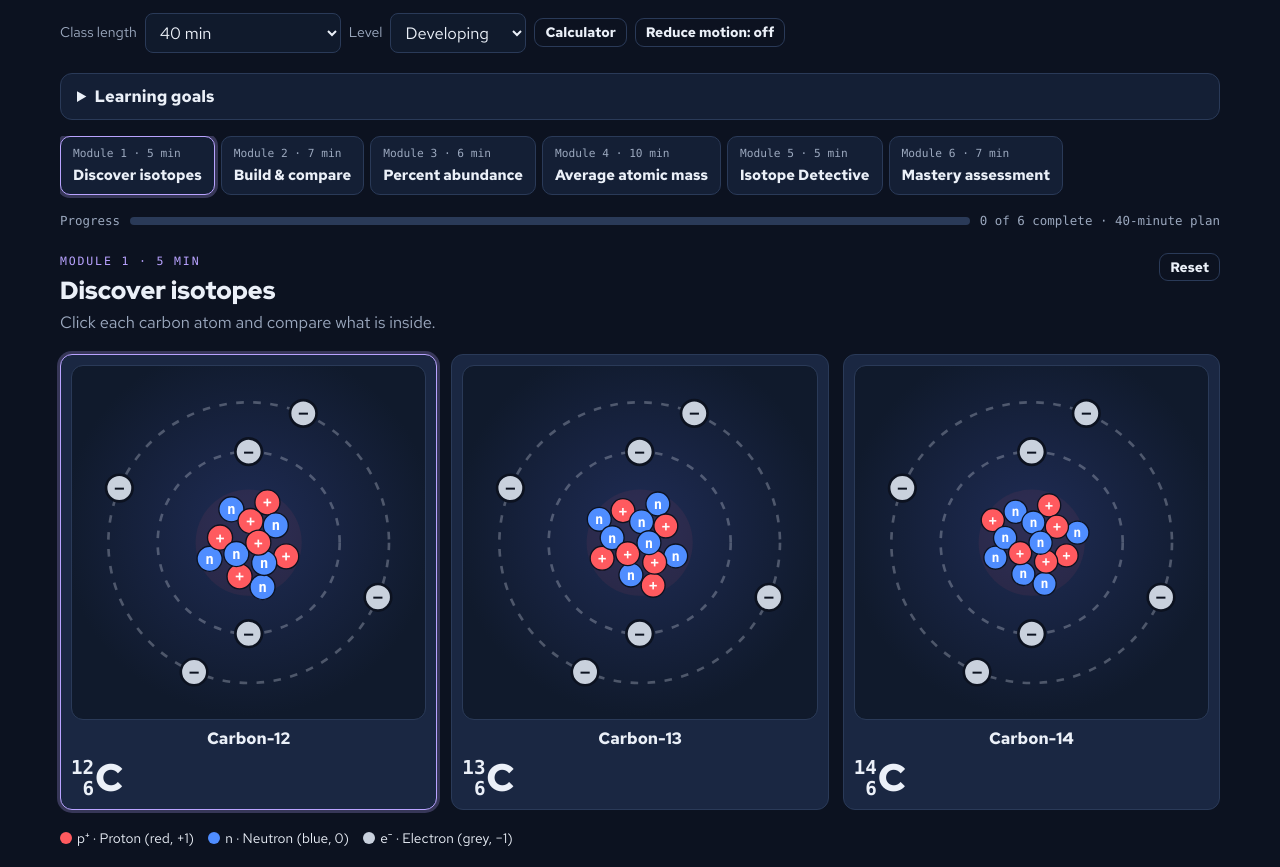
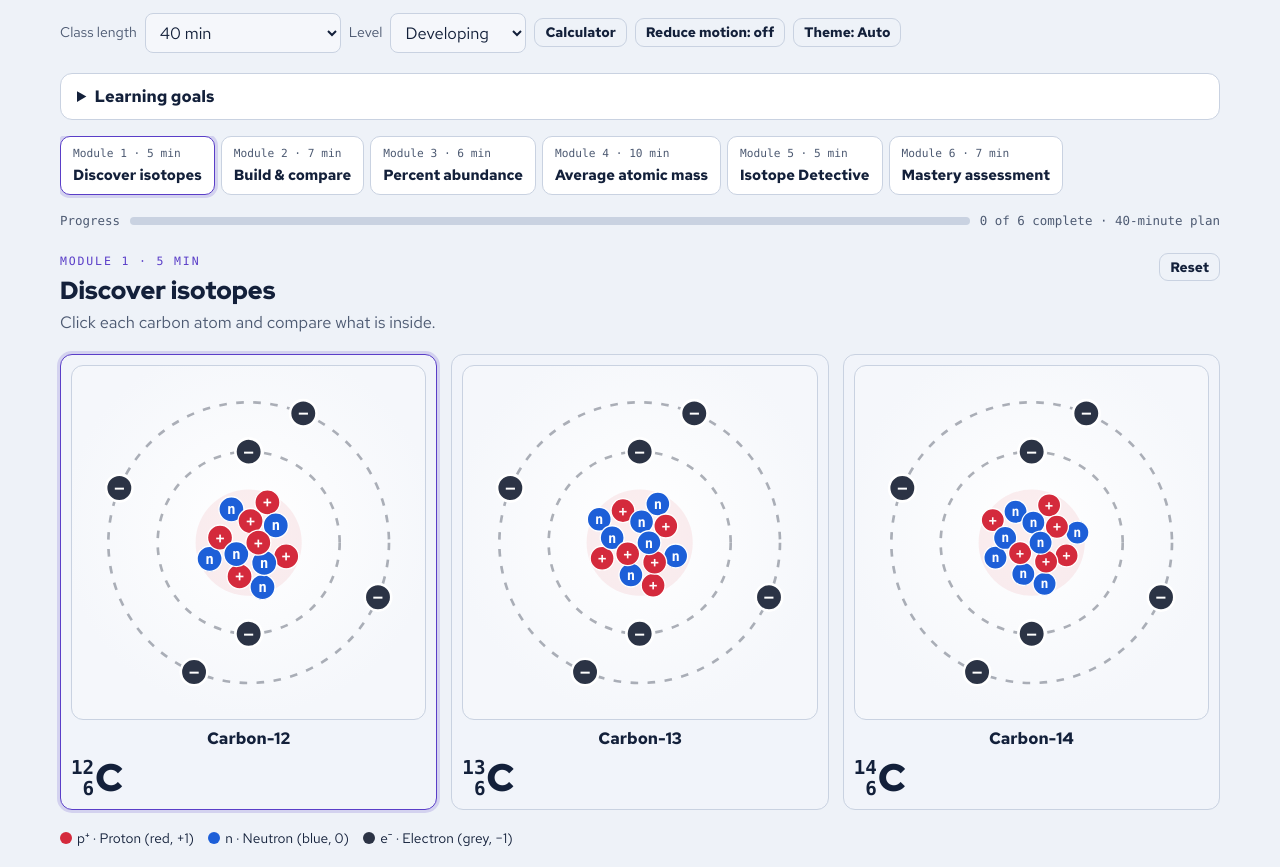
Before and after one commit to shiwnarainp/isotope-lab, a plain HTML site: page index.html in a window 1280 px wide. Shown: the part 162-1029 px from the top of the page. Drawn offline with Linux system fonts and the light colour scheme; a web font is replaced by a local one.

Commit message:
Add light and dark mode with theme toggle
All colors now come from theme tokens with a designed light palette and the
existing dark palette. A Theme button cycles Auto (follows device), Light,
and Dark, and remembers the choice. Particle colors keep their meaning in
both themes; experiment screens stay dark like real instruments.

Co-Authored-By: Claude Opus 5.5 <noreply@anthropic.com>

```diff
--- a/index.html
+++ b/index.html
@@ -12,7 +12,7 @@
 <link rel="preconnect" href="https://fonts.gstatic.com" crossorigin>
 <link rel="stylesheet" href="https://fonts.googleapis.com/css2?family=Red+Hat+Display:wght@700;900&family=Red+Hat+Text:wght@400;500;700&family=Red+Hat+Mono:wght@500;700&display=swap">
 <style>
-/* Layout: a mass-spectrometer bench. Module rail on top; each station pairs a live model or data view (left) with the worksheet (right), stacking on narrow screens. Deliberately single dark theme. */
+/* Layout: a mass-spectrometer bench. Module rail on top; each station pairs a live model or data view (left) with the worksheet (right), stacking on narrow screens. Dark palette on bare :root; light palette via prefers-color-scheme (Auto) or data-theme="light"; header toggle cycles Auto/Light/Dark. */
 :root{
   color-scheme:dark;
   --bg:#0c1220; --bg2:#101a2c; --panel:#141f35; --panel2:#1a2742; --ink:#ebf0f8; --muted:#9ba8be; --line:#2a3a58;
@@ -20,14 +20,38 @@
   --isoA:#b9a3ff; --isoB:#ffc35c;
   --pro:#ff5a5f; --neu:#4f8dff; --ele:#c9d1dd;
   --ok:#4fd18b; --ok-soft:#12321f; --no:#ff7b7b; --no-soft:#3b1b20; --warn-soft:#3a2e12;
+  --bg-glow:#20214a; --stage-hi:#1f2c55; --halo:rgba(255,90,95,.07); --shell:rgba(201,209,221,.32);
+  --particle-edge:#0c1220; --particle-mark:#fff; --ele-mark:#0c1220; --shadow:rgba(0,0,0,.4);
   --display:"Red Hat Display",ui-sans-serif,system-ui,sans-serif;
   --body:"Red Hat Text",ui-sans-serif,system-ui,-apple-system,"Segoe UI",sans-serif;
   --mono:"Red Hat Mono",ui-monospace,SFMono-Regular,Menlo,monospace;
   --r:12px;
 }
+@media (prefers-color-scheme: light){
+  :root:not([data-theme="dark"]){
+    --bg:#eef2f8; --bg2:#f5f7fb; --panel:#ffffff; --panel2:#f1f4fa; --ink:#13203a; --muted:#4d5a72; --line:#c9d2e1;
+    --accent:#5a3ec8; --accent-ink:#ffffff; --glow:rgba(90,62,200,.18);
+    --isoA:#5a3ec8; --isoB:#9a5300;
+    --pro:#d42a3c; --neu:#1d5fd8; --ele:#2b3345;
+    --ok:#12733f; --ok-soft:#dcf2e4; --no:#bd2537; --no-soft:#fbe4e7; --warn-soft:#fbefcf;
+    --bg-glow:#dcd5fb; --stage-hi:#ffffff; --halo:rgba(212,42,60,.08); --shell:rgba(43,51,69,.38);
+    --particle-edge:#ffffff; --particle-mark:#fff; --ele-mark:#ffffff; --shadow:rgba(19,32,58,.18);
+    color-scheme:light;
+  }
+}
+:root[data-theme="light"]{
+  --bg:#eef2f8; --bg2:#f5f7fb; --panel:#ffffff; --panel2:#f1f4fa; --ink:#13203a; --muted:#4d5a72; --line:#c9d2e1;
+  --accent:#5a3ec8; --accent-ink:#ffffff; --glow:rgba(90,62,200,.18);
+  --isoA:#5a3ec8; --isoB:#9a5300;
+  --pro:#d42a3c; --neu:#1d5fd8; --ele:#2b3345;
+  --ok:#12733f; --ok-soft:#dcf2e4; --no:#bd2537; --no-soft:#fbe4e7; --warn-soft:#fbefcf;
+  --bg-glow:#dcd5fb; --stage-hi:#ffffff; --halo:rgba(212,42,60,.08); --shell:rgba(43,51,69,.38);
+  --particle-edge:#ffffff; --particle-mark:#fff; --ele-mark:#ffffff; --shadow:rgba(19,32,58,.18);
+  color-scheme:light;
+}
 *{box-sizing:border-box}
 [hidden]{display:none!important}
-body{background:radial-gradient(900px 500px at 80% -10%,#20214a 0%,transparent 60%),var(--bg);background-color:var(--bg);color:var(--ink);font-family:var(--body);font-size:16.5px;line-height:1.55;
+body{background:radial-gradient(900px 500px at 80% -10%,var(--bg-glow) 0%,transparent 60%),var(--bg);background-color:var(--bg);background-repeat:no-repeat;color:var(--ink);font-family:var(--body);font-size:16.5px;line-height:1.55;
   padding-left:max(16px,env(safe-area-inset-left,0px));padding-right:max(16px,env(safe-area-inset-right,0px));padding-block:0 56px}
 .wrap{max-width:1160px;margin:0 auto}
 h1,h2,h3{font-family:var(--display);line-height:1.12;text-wrap:balance;margin:0}
@@ -98,9 +122,9 @@ thead th{background:var(--panel2)}
 .dot{display:inline-block;width:12px;height:12px;border-radius:50%;vertical-align:-1px;margin-right:5px}
 .dot.p{background:var(--pro)} .dot.n{background:var(--neu)} .dot.e{background:var(--ele)}
 .caption{font-size:.83rem;color:var(--muted)}
-.stage{background:radial-gradient(circle at 50% 46%,#1f2c55,var(--bg2) 72%);border:1px solid var(--line);border-radius:var(--r);display:grid;place-items:center;padding:6px}
+.stage{background:radial-gradient(circle at 50% 46%,var(--stage-hi),var(--bg2) 72%);border:1px solid var(--line);border-radius:var(--r);display:grid;place-items:center;padding:6px}
 svg.atom{width:100%;max-width:360px;height:auto;display:block}
-svg.atom .shell{fill:none;stroke:rgba(201,209,221,.32);stroke-width:1.4;stroke-dasharray:4 5}
+svg.atom .shell{fill:none;stroke:var(--shell);stroke-width:1.4;stroke-dasharray:4 5}
 svg.atom text{font-family:var(--mono),monospace;font-weight:700;text-anchor:middle;dominant-baseline:central;pointer-events:none}
 .isocard{cursor:pointer;text-align:center;border:1px solid var(--line);background:var(--panel2);border-radius:var(--r);padding:10px;display:grid;gap:6px;color:var(--ink)}
 .isocard[aria-pressed="true"]{border-color:var(--accent);box-shadow:0 0 0 3px var(--glow)}
@@ -146,7 +170,7 @@ fieldset.mc legend{font-weight:700;padding:0 6px}
 .calc td input{max-width:120px;margin:auto}
 .barc{height:14px;border-radius:4px;background:var(--accent)}
 .term{border:0;background:none;padding:0;color:var(--accent);text-decoration:underline dotted;cursor:help;font:inherit}
-.tip{position:absolute;z-index:30;max-width:280px;background:var(--panel2);border:1px solid var(--accent);border-radius:8px;padding:8px 10px;font-size:.88rem;box-shadow:0 10px 30px rgba(0,0,0,.4)}
+.tip{position:absolute;z-index:30;max-width:280px;background:var(--panel2);border:1px solid var(--accent);border-radius:8px;padding:8px 10px;font-size:.88rem;box-shadow:0 10px 30px var(--shadow)}
 .mini{display:grid;gap:6px;background:var(--bg2);border:1px solid var(--line);border-radius:10px;padding:10px;max-width:320px}
 .fq{border:1px solid var(--line);border-radius:var(--r);background:var(--panel);padding:14px 16px;display:grid;gap:10px;min-width:0}
 .fq.ok{border-color:var(--ok)} .fq.no{border-color:var(--no)}
@@ -169,6 +193,7 @@ body.still *{animation:none!important;transition:none!important}
     <label class="small muted" for="lvlSel">Level</label><select id="lvlSel"><option value="1">Beginning</option><option value="2">Developing</option><option value="3">Approaching</option><option value="4">Proficient</option></select>
     <button class="btn ghost sm" id="calcBtn" aria-expanded="false">Calculator</button>
     <button class="btn ghost sm" id="motionBtn" aria-pressed="false">Reduce motion: off</button>
+    <button class="btn ghost sm" id="themeBtn" type="button" aria-label="Color theme: Auto (follows system setting). Activate to switch to Light.">Theme: Auto</button>
   </div>
 </div></header>
 <main class="wrap">
@@ -230,9 +255,9 @@ function sshuf(n,seed){let s=[...String(seed)].reduce((a,c)=>(a*31+c.charCodeAt(
 
 /* drawing */
 function nucleus(p,n,R){const N=p+n;if(!N)return'';const pr=Math.min(7,R/Math.sqrt(N)*.95),c=pr*1.1,a=[];let pc=0;for(let i=0;i<N;i++){const w=Math.round((i+1)*p/N);if(w>pc){a.push(1);pc++}else a.push(0)}
-  let s='';for(let i=N-1;i>=0;i--){const r=c*Math.sqrt(i+.5),t=i*2.39996,x=(r*Math.cos(t)).toFixed(1),y=(r*Math.sin(t)).toFixed(1);s+=`<circle cx="${x}" cy="${y}" r="${pr.toFixed(1)}" fill="${a[i]?'var(--pro)':'var(--neu)'}" stroke="#0c1220" stroke-width=".7"/>`;if(pr>=4.5)s+=`<text x="${x}" y="${y}" font-size="${(pr*1.15).toFixed(1)}" fill="#fff">${a[i]?'+':'n'}</text>`}return s}
-function atomSVG(p,n,e,o={}){const sh=shells(e),R0=o.R||30,RAD=[R0+24,R0+50,R0+76,R0+102];let s=`<circle r="${R0+4}" fill="rgba(255,90,95,.07)"/>`;
-  sh.forEach((cnt,si)=>{s+=`<circle class="shell" r="${RAD[si]}"/>`;for(let j=0;j<cnt;j++){const t=-PI/2+j/cnt*2*PI+si*.4,x=(RAD[si]*Math.cos(t)).toFixed(1),y=(RAD[si]*Math.sin(t)).toFixed(1);s+=`<circle cx="${x}" cy="${y}" r="7" fill="var(--ele)" stroke="#0c1220" stroke-width="1.4"/><text x="${x}" y="${y}" font-size="9" fill="#0c1220">−</text>`}});
+  let s='';for(let i=N-1;i>=0;i--){const r=c*Math.sqrt(i+.5),t=i*2.39996,x=(r*Math.cos(t)).toFixed(1),y=(r*Math.sin(t)).toFixed(1);s+=`<circle cx="${x}" cy="${y}" r="${pr.toFixed(1)}" fill="${a[i]?'var(--pro)':'var(--neu)'}" stroke="var(--particle-edge)" stroke-width=".7"/>`;if(pr>=4.5)s+=`<text x="${x}" y="${y}" font-size="${(pr*1.15).toFixed(1)}" fill="var(--particle-mark)">${a[i]?'+':'n'}</text>`}return s}
+function atomSVG(p,n,e,o={}){const sh=shells(e),R0=o.R||30,RAD=[R0+24,R0+50,R0+76,R0+102];let s=`<circle r="${R0+4}" fill="var(--halo)"/>`;
+  sh.forEach((cnt,si)=>{s+=`<circle class="shell" r="${RAD[si]}"/>`;for(let j=0;j<cnt;j++){const t=-PI/2+j/cnt*2*PI+si*.4,x=(RAD[si]*Math.cos(t)).toFixed(1),y=(RAD[si]*Math.sin(t)).toFixed(1);s+=`<circle cx="${x}" cy="${y}" r="7" fill="var(--ele)" stroke="var(--particle-edge)" stroke-width="1.4"/><text x="${x}" y="${y}" font-size="9" fill="var(--ele-mark)">−</text>`}});
   s+=nucleus(p,n,R0);const vb=(sh.length?RAD[sh.length-1]:R0)+16;
   return `<svg class="atom" viewBox="${-vb} ${-vb} ${2*vb} ${2*vb}" role="img" aria-label="${esc(o.label||`${p} protons (red, +), ${n} neutrons (blue, n), ${e} electrons (grey, −)`)}">${s}</svg>`}
 const iso=(A,Z,s,cls='lg')=>`<span class="iso ${cls}" aria-label="${s}-${A}: mass number ${A}, atomic number ${Z}"><span class="iso-n"><span>${A}</span><span>${Z}</span></span><span class="iso-s">${s}</span></span>`;
@@ -476,6 +501,15 @@ $('#calcBtn').onclick=()=>openCalc($('#calc').hidden);$('#calcClose').onclick=()
 const calcGo=()=>{const x=$('#calcIn').value.replace(/×/g,'*').replace(/÷/g,'/');if(!/^[0-9+\-*/(). ]+$/.test(x)){$('#calcOut').textContent='Use numbers and + − × ÷ ( ) only';return}try{const v=Function('"use strict";return ('+x+')')();$('#calcOut').textContent=Number.isFinite(v)?'= '+(+v.toFixed(6)):'Error'}catch(e){$('#calcOut').textContent='Check the expression'}};
 $('#calcGo').onclick=calcGo;$('#calcIn').onkeydown=e=>{if(e.key==='Enter')calcGo()};
 document.addEventListener('keydown',e=>{if(e.key==='Escape'){$$('.tip').forEach(x=>x.remove());if(!$('#calc').hidden)openCalc(false)}});
+/* theme: Auto (host/system) → Light → Dark */
+const hostTheme=document.documentElement.getAttribute('data-theme');
+const THEMES=['auto','light','dark'],TNAME={auto:'Auto',light:'Light',dark:'Dark'};
+let themePref='auto';try{const t=localStorage.getItem('theme-pref');if(THEMES.includes(t))themePref=t}catch(e){}
+const applyTheme=()=>{const r=document.documentElement;if(themePref==='auto'){if(hostTheme!==null)r.setAttribute('data-theme',hostTheme);else r.removeAttribute('data-theme')}else r.setAttribute('data-theme',themePref);
+  const nx=THEMES[(THEMES.indexOf(themePref)+1)%3],b=$('#themeBtn');b.textContent='Theme: '+TNAME[themePref];
+  b.setAttribute('aria-label','Color theme: '+TNAME[themePref]+(themePref==='auto'?' (follows system setting)':'')+'. Activate to switch to '+TNAME[nx]+'.')};
+$('#themeBtn').onclick=()=>{themePref=THEMES[(THEMES.indexOf(themePref)+1)%3];try{localStorage.setItem('theme-pref',themePref)}catch(e){}applyTheme();show(S.view)};
+applyTheme();
 applyMotion();const h0=location.hash.slice(1);show(VIEWS[h0]?h0:S.view);
 })();
 </script>
```
